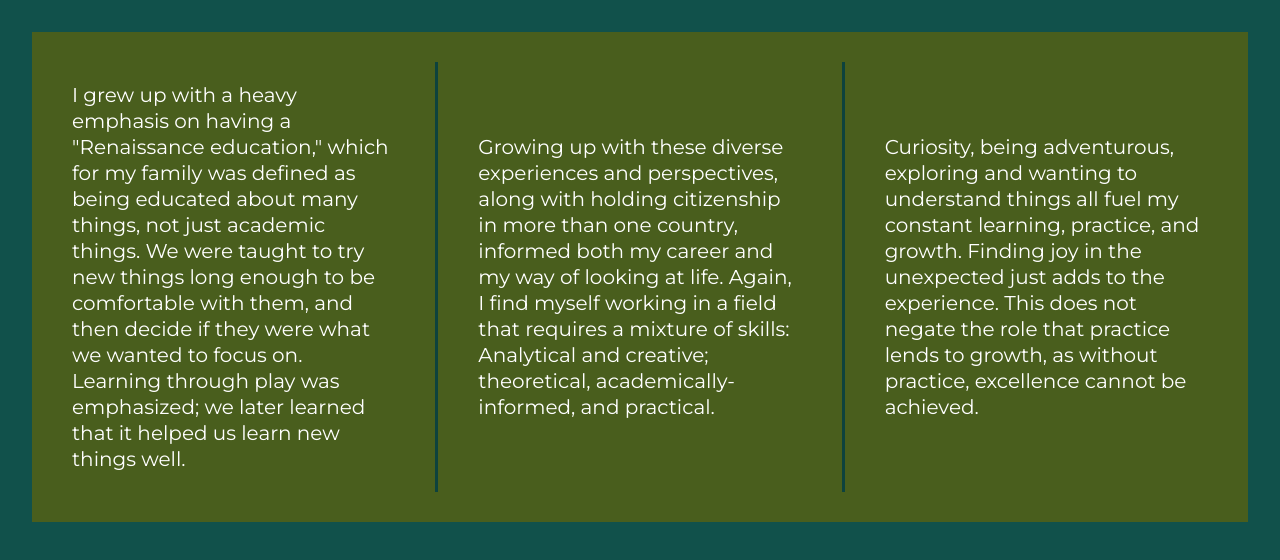
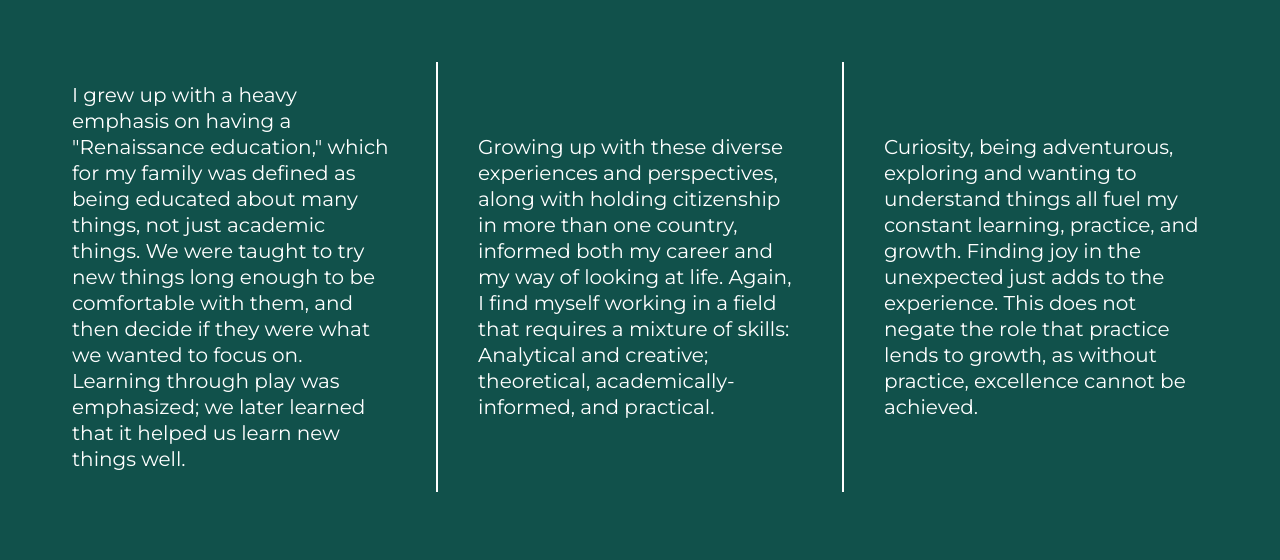
Before and after one commit to nfountain/flexbox4, a plain HTML site: page index.html in a window 1280 px wide. Drawn offline with nearby package versions, Linux system fonts and the light colour scheme.

Commit message:
Change to one tone instead of two-tone color combination.

```diff
--- a/css/main.css
+++ b/css/main.css
@@ -112,12 +112,11 @@ body {
   /*add display:flex and set justify-content to space-between*/
   display: flex;
   justify-content: space-between;
-  background-color: rgb(73, 94, 29);
 }
 
 .div-1, .div-2, .div-3 {
   /*give the divs a width of 30%, add display:flex, set justify-content and align-items to center*/
-  color: #fff;
+  color: rgb(255, 255, 255);
   line-height: 1.3em;
   font-size: 1.25em;
   width: 30%;
@@ -129,11 +128,11 @@ body {
 }
 
 .div-1 {
-    border-right: solid rgb(13, 66, 61) 0.15em;
+    border-right: solid rgb(255, 255, 255) 0.1em;
 }
 
 .div-3 {
-    border-left: solid rgb(13, 66, 61) 0.15em;
+    border-left: solid rgb(255, 255, 255) 0.1em;
 }
 
 
```
